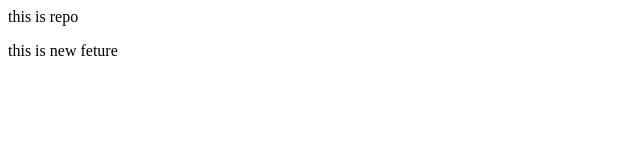
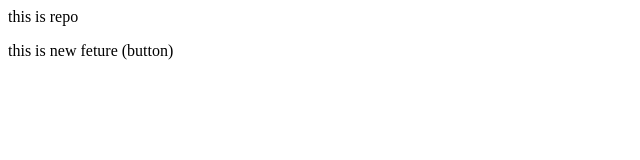
Before and after one commit to ThoratIshwar/git-project, a plain HTML site: page index.html in a window 1280 px wide. Shown: the full height of the page, 0-640 px from the left. Drawn offline with Linux system fonts and the light colour scheme.

```diff
--- a/index.html
+++ b/index.html
@@ -1,2 +1,2 @@
 <p>this is repo</p>
-<p>this is new feture</p>
+<p>this is new feture (button)</p>
```
